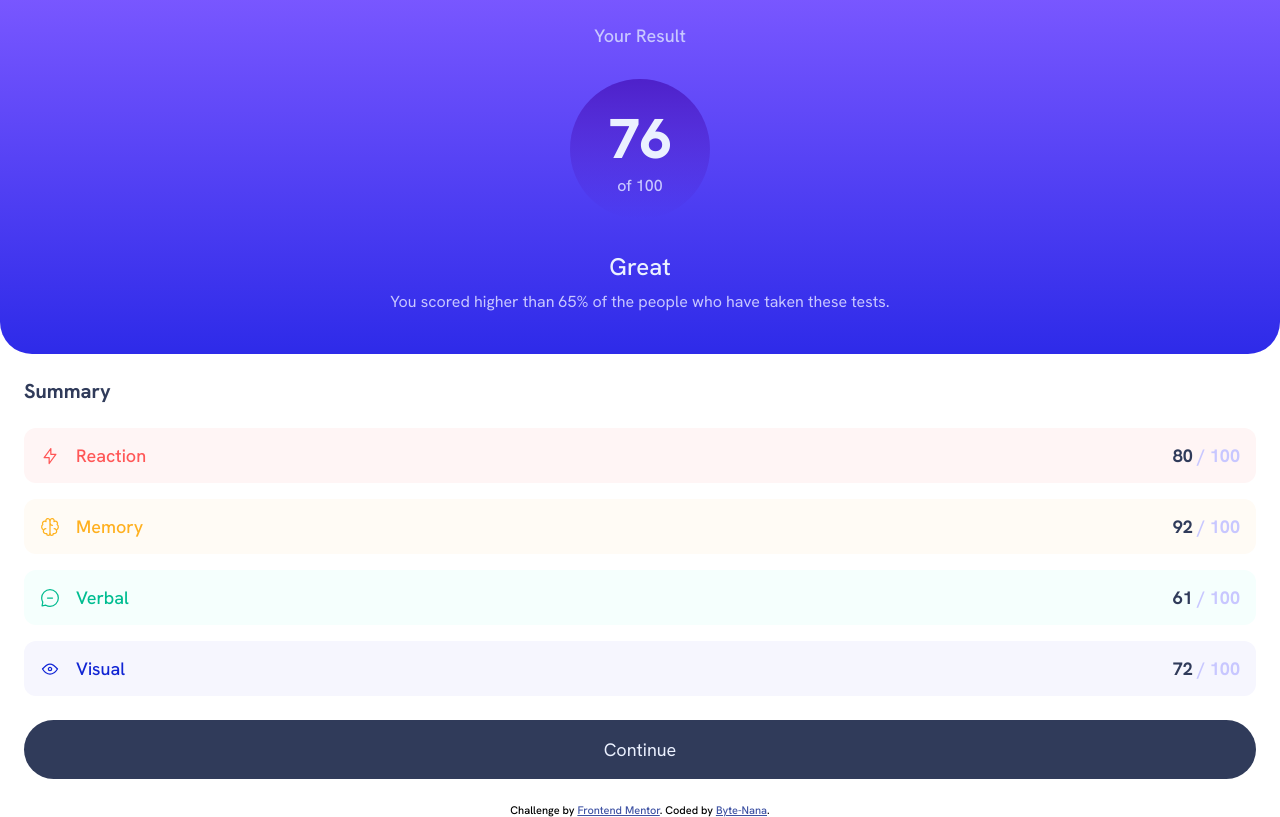
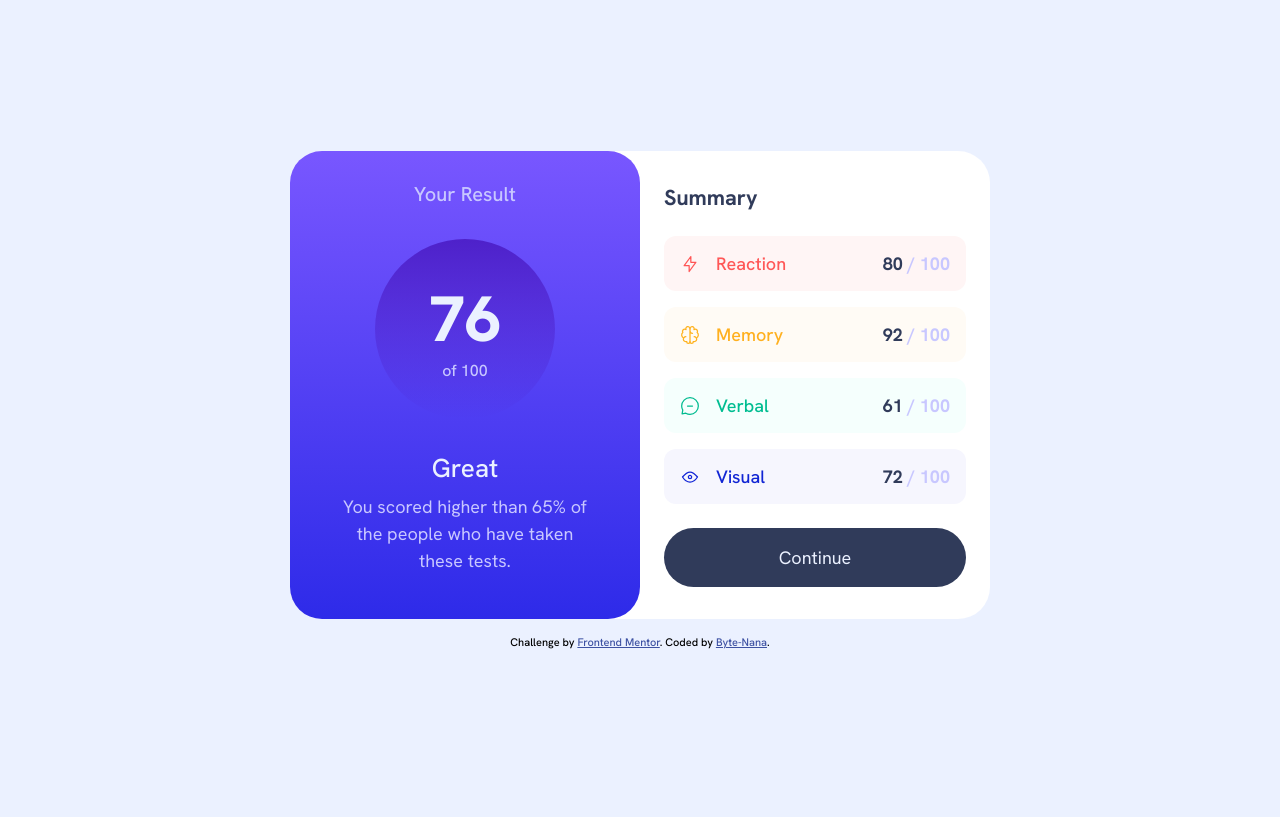
Before and after one commit to Byte-nana/front-end-practice, a plain HTML site: page results-summary-component-main/index.html in a window 1280 px wide. Drawn offline with Linux system fonts and the light colour scheme.

Commit message:
style(results-summary-component-main):add media query

```diff
--- a/results-summary-component-main/css/style.css
+++ b/results-summary-component-main/css/style.css
@@ -19,7 +19,6 @@
     hsla(241, 72%, 46%, 0)
   );
 }
-
 * {
   margin: 0;
   padding: 0;
@@ -38,6 +37,9 @@ button {
   outline: none;
   background-color: transparent;
   cursor: pointer;
+}
+.container {
+  width: 100%;
 }
 /* result */
 .result {
@@ -143,12 +145,71 @@ button {
   border-radius: 32px;
   font-size: 1.125rem;
   color: var(--pale-blue);
+  transition: all 300ms ease;
+}
+.summary__btn:hover {
+  background: var(--bg-gradient);
 }
 /*  */
 .attribution {
+  margin-top: 16px;
   font-size: 11px;
   text-align: center;
 }
 .attribution a {
   color: hsl(228, 45%, 44%);
 }
+/* media query */
+@media screen and (min-width: 768px) {
+  .result__title {
+    font-size: 1.25rem;
+  }
+  .result__score {
+    width: 180px;
+    height: 180px;
+  }
+  .result__score :first-child {
+    font-size: 4rem;
+  }
+  .result__evaluation {
+    font-size: 1.625rem;
+  }
+  .result__content {
+    font-size: 1.125rem;
+  }
+  .summary {
+    padding: 1.5rem 10%;
+  }
+  .summary__title {
+    font-size: 1.35rem;
+  }
+}
+
+@media screen and (min-width: 991px) {
+  body {
+    display: flex;
+    flex-direction: column;
+    justify-content: center;
+    align-items: center;
+    min-height: 100vh;
+    background-color: var(--pale-blue);
+  }
+  .container {
+    display: flex;
+    max-width: 700px;
+    background-color: var(--white);
+    border-radius: 32px;
+  }
+  .result {
+    display: flex;
+    flex-direction: column;
+    justify-content: center;
+    width: 50%;
+    border-radius: 32px;
+  }
+
+  .summary {
+    width: 50%;
+    padding: 2rem 1.5rem;
+  }
+}
```
Also changed, not shown: results-summary-component-main/index.html (+0 -3 lines).
